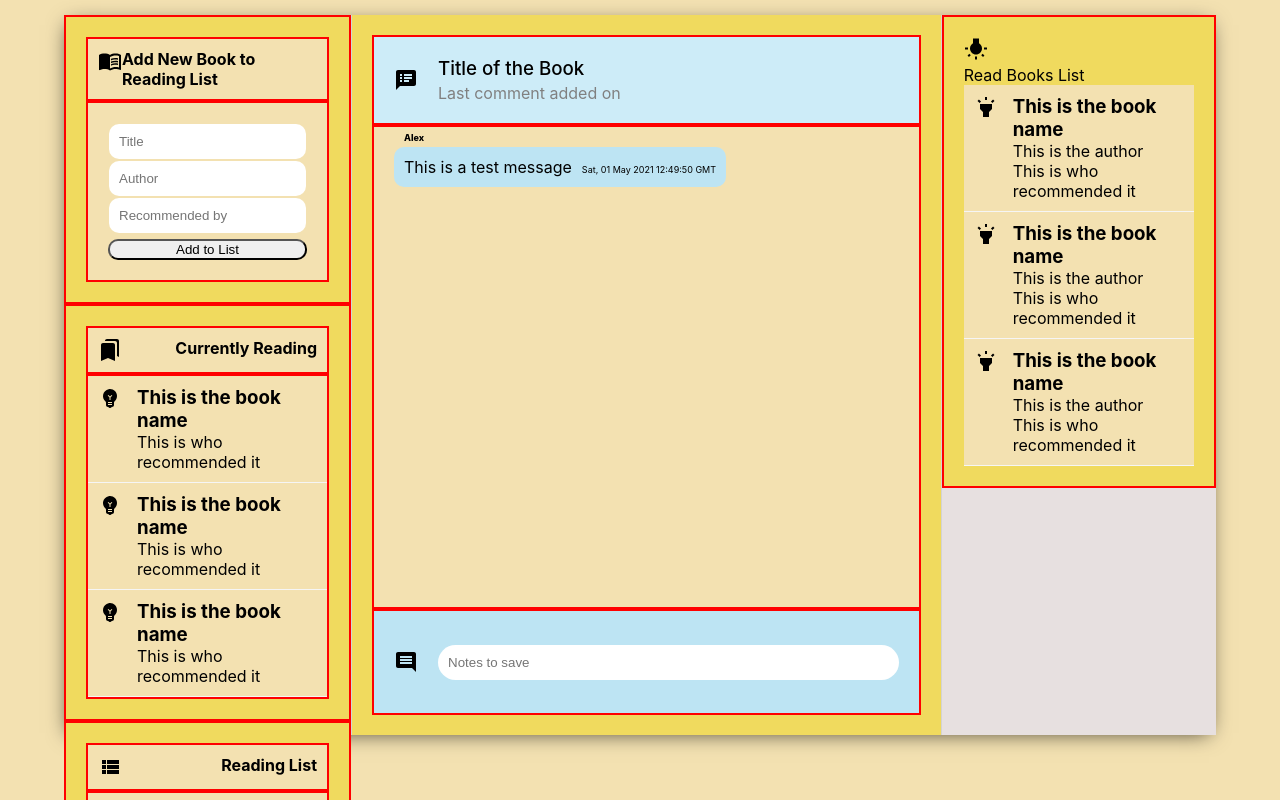
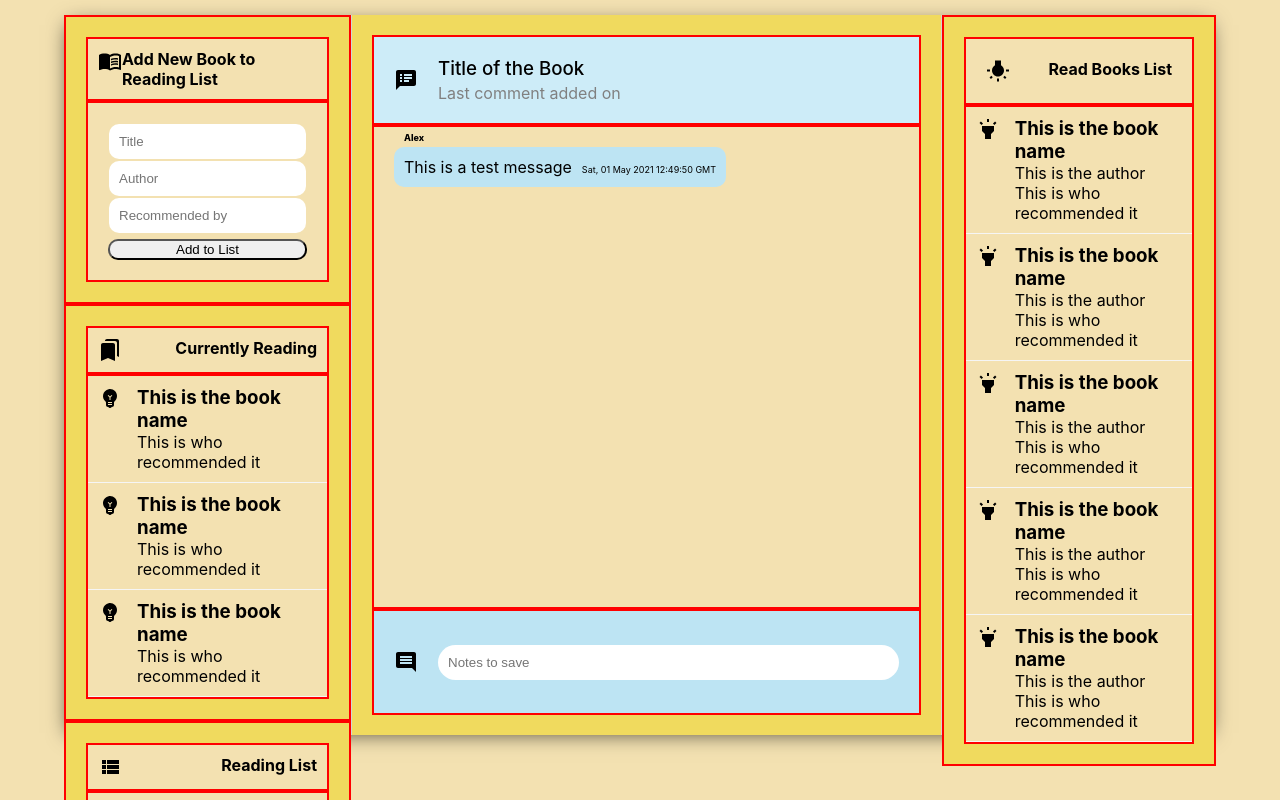
Before and after one commit to adospinoiu/MERN_Reading_List, a React (Create React App) app in the folder reading_list-front-end/: page / in a window 1280 px wide. Shown: the top 800 px of the page. Built offline with nearby package versions, Linux system fonts and the light colour scheme.

Commit message:
Completed css for the second sub-component of the third-main-component

```diff
--- a/reading_list-front-end/src/ReadBooks.css
+++ b/reading_list-front-end/src/ReadBooks.css
@@ -5,12 +5,13 @@
 }
 
 .alreadyReadBooks {
+    flex: 1;
     padding: 20px;
     border: 2px solid red;
     background-color: rgb(240, 218, 94);
 }
 
-.readbooks__headerInfo {
+.alreadyReadBooks__header {
     display: flex;
     justify-content: space-between;
     font-weight: bold;
@@ -19,8 +20,8 @@
     background-color: rgb(243, 225, 177);
 }
 
-.readbooks__list {
-    padding: 20px;
+.alreadyReadBooks__list {
+    flex: 1;
     border: 2px solid red;
-    background-color: rgb(240, 218, 94);
+    background-color: rgb(243, 225, 177);
 }
--- a/reading_list-front-end/src/ReadBooks.js
+++ b/reading_list-front-end/src/ReadBooks.js
@@ -20,6 +20,8 @@ function ReadBooks() {
                     <AlreadyReadList />
                     <AlreadyReadList />
                     <AlreadyReadList />
+                    <AlreadyReadList />
+                    <AlreadyReadList />
                 </div>
             </div>
         </div>
```
